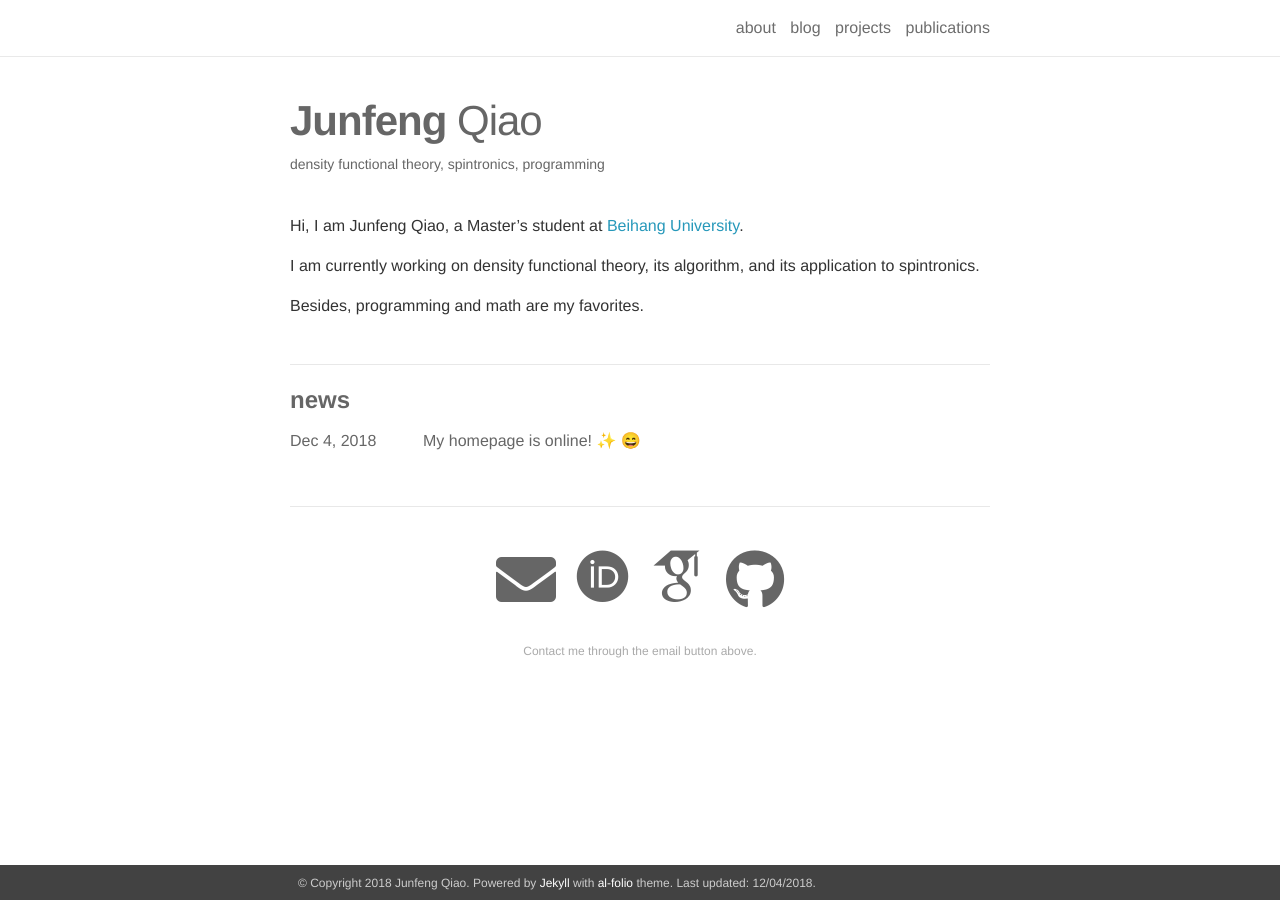
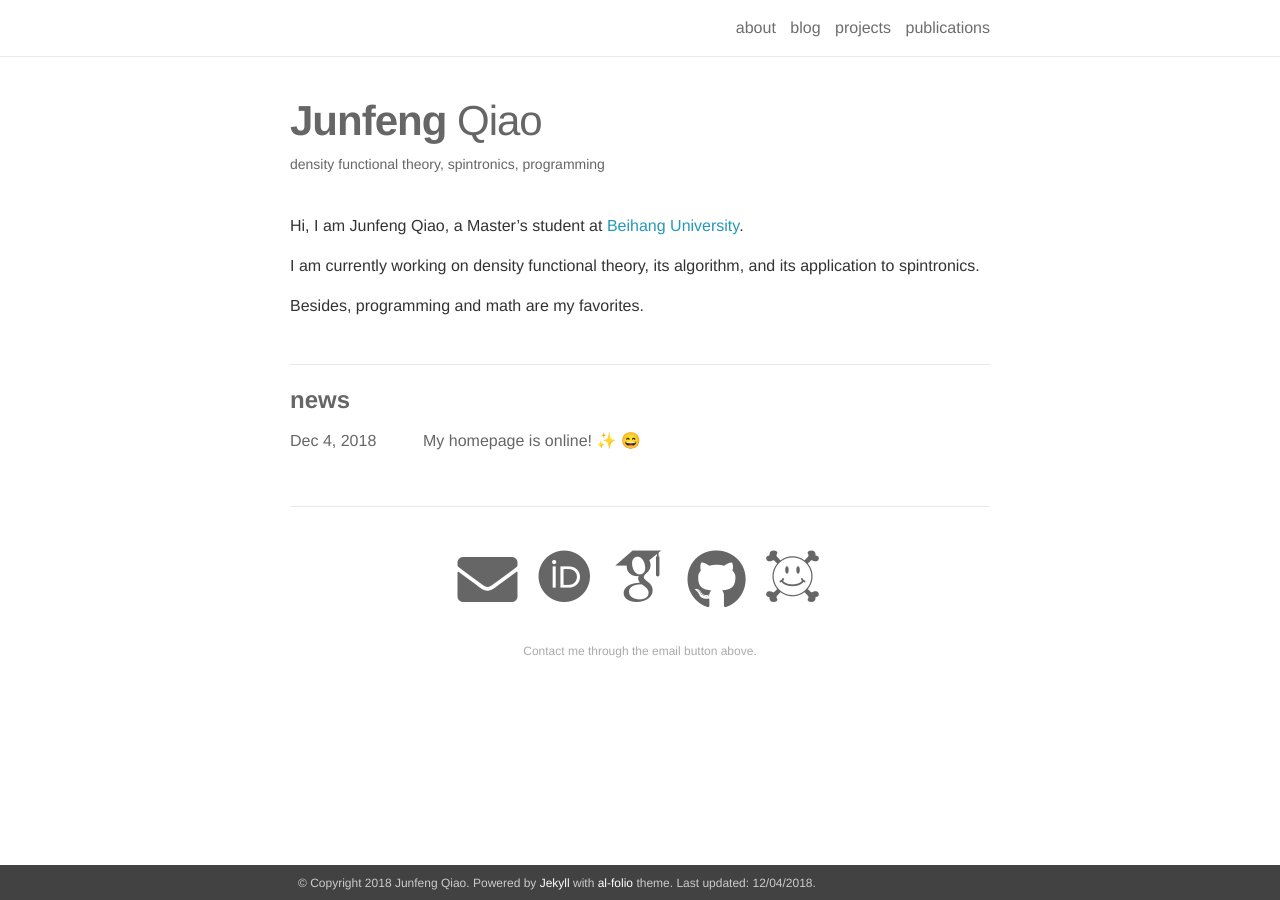
Before and after one commit to qiaojunfeng/qiaojunfeng.github.io, a Jekyll site: the page built from _pages/about.md, in a window 1280 px wide. Built offline with Jekyll 4.4.1, drawn with Linux system fonts in a browser that asks for light colours; nearby versions of some CDN libraries; emoji names are drawn with the system emoji font; some web fonts are replaced.

Commit message:
add arxiv

```diff
--- a/_config.yml
+++ b/_config.yml
@@ -22,6 +22,7 @@ twitter_username: # your Twitter handle
 linkedin_username: # your LinkedIn user name
 scholar_userid: CAjNwfYAAAAJ # your Google Scholar ID
 orcid_id: 0000-0003-3728-0109 # your ORCID ID
+arxiv_authorid: qiao_j_1
 contact_note: >
   Contact me through the email button above.
 
--- a/_includes/social.html
+++ b/_includes/social.html
@@ -7,6 +7,7 @@
     {% if site.linkedin_username %}<a href="https://www.linkedin.com/in/{{ site.linkedin_username }}" target="_blank" title="LinkedIn"><i class="fab fa-linkedin"></i></a>{% endif %}
     {% if site.twitter_username %}<a href="https://twitter.com/{{ site.twitter_username }}" target="_blank" title="Twitter"><i class="fab fa-twitter"></i></a>{% endif %}
     {% if site.strava_userid %}<a href="https://www.strava.com/athletes/{{ site.strava_userid }}" target="_blank" title="Strava"><i class="fab fa-strava"></i></a>{% endif %}
+    {% if site.arxiv_authorid %}<a href="https://arxiv.org/a/{{ site.arxiv_authorid }}" target="_blank" title="arXiv"><i class="ai ai-arxiv"></i></a>{% endif %}
   </span>
 
   <div class="col three caption">
```
